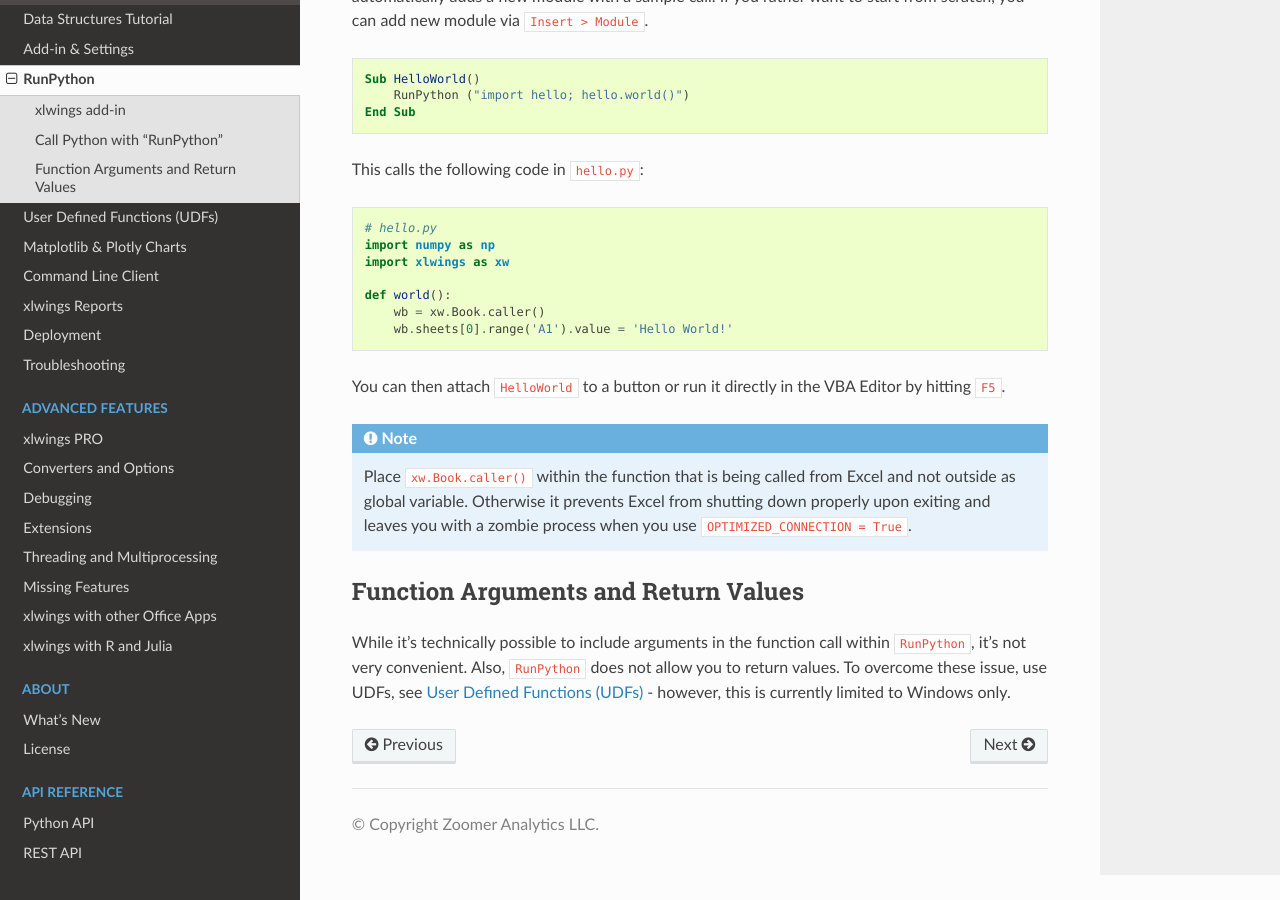
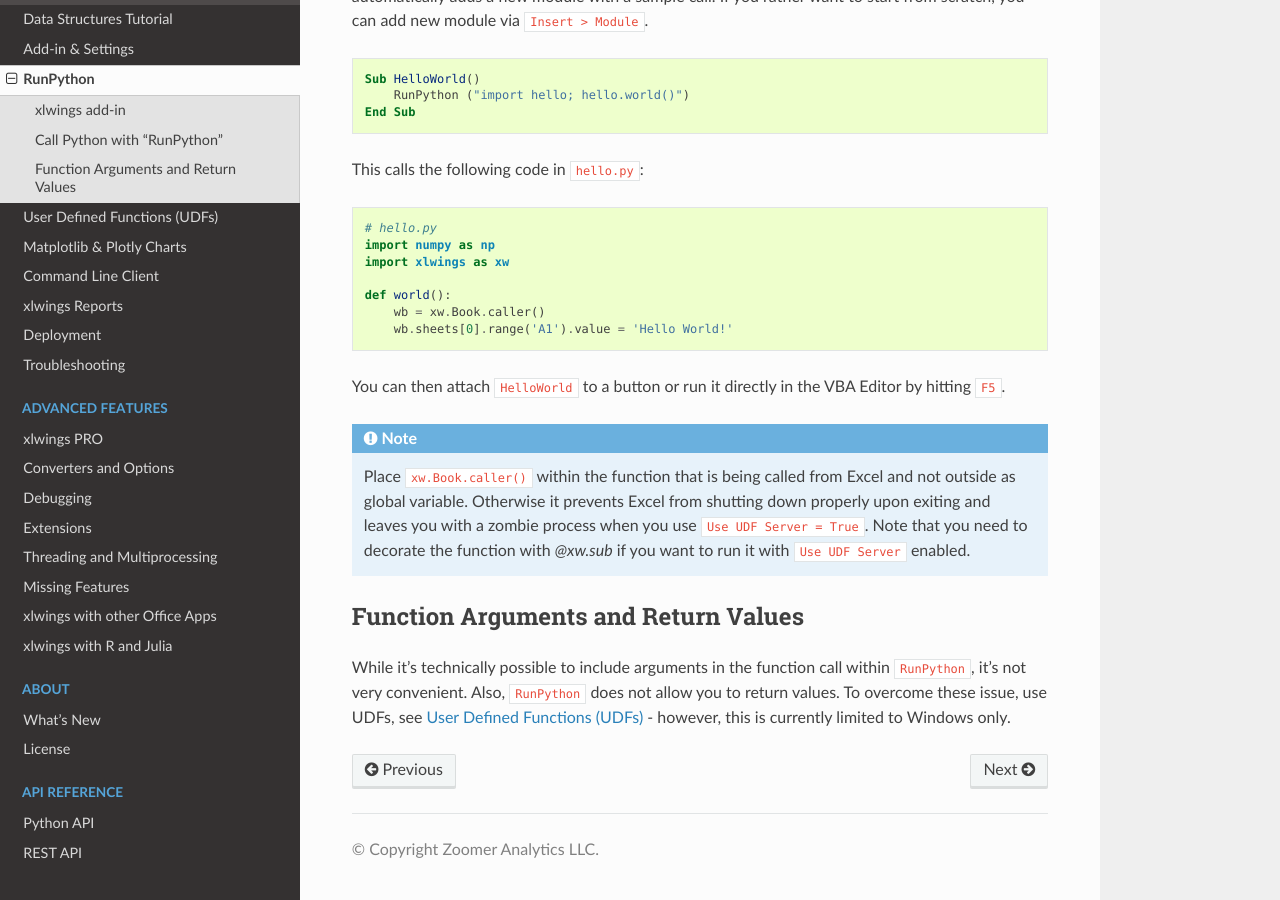
Before and after one commit to xlwings/xlwings, a Sphinx documentation site: the page built from docs/vba.rst, in a window 1280 px wide and 900 px high, scrolled down 524 px. Built offline with Sphinx 7.4.7 and the Read the Docs theme 2.0.0, drawn with Linux system fonts in a browser that asks for light colours.

Commit message:
updated docs, closes #1333

```diff
--- a/docs/vba.rst
+++ b/docs/vba.rst
@@ -43,7 +43,8 @@ You can then attach ``HelloWorld`` to a button or run it directly in the VBA Edi
 
 .. note:: Place ``xw.Book.caller()`` within the function that is being called from Excel and not outside as
     global variable. Otherwise it prevents Excel from shutting down properly upon exiting and
-    leaves you with a zombie process when you use ``OPTIMIZED_CONNECTION = True``.
+    leaves you with a zombie process when you use ``Use UDF Server = True``. Note that you need to decorate
+    the function with `@xw.sub` if you want to run it with ``Use UDF Server`` enabled.
 
 Function Arguments and Return Values
 ------------------------------------
```
